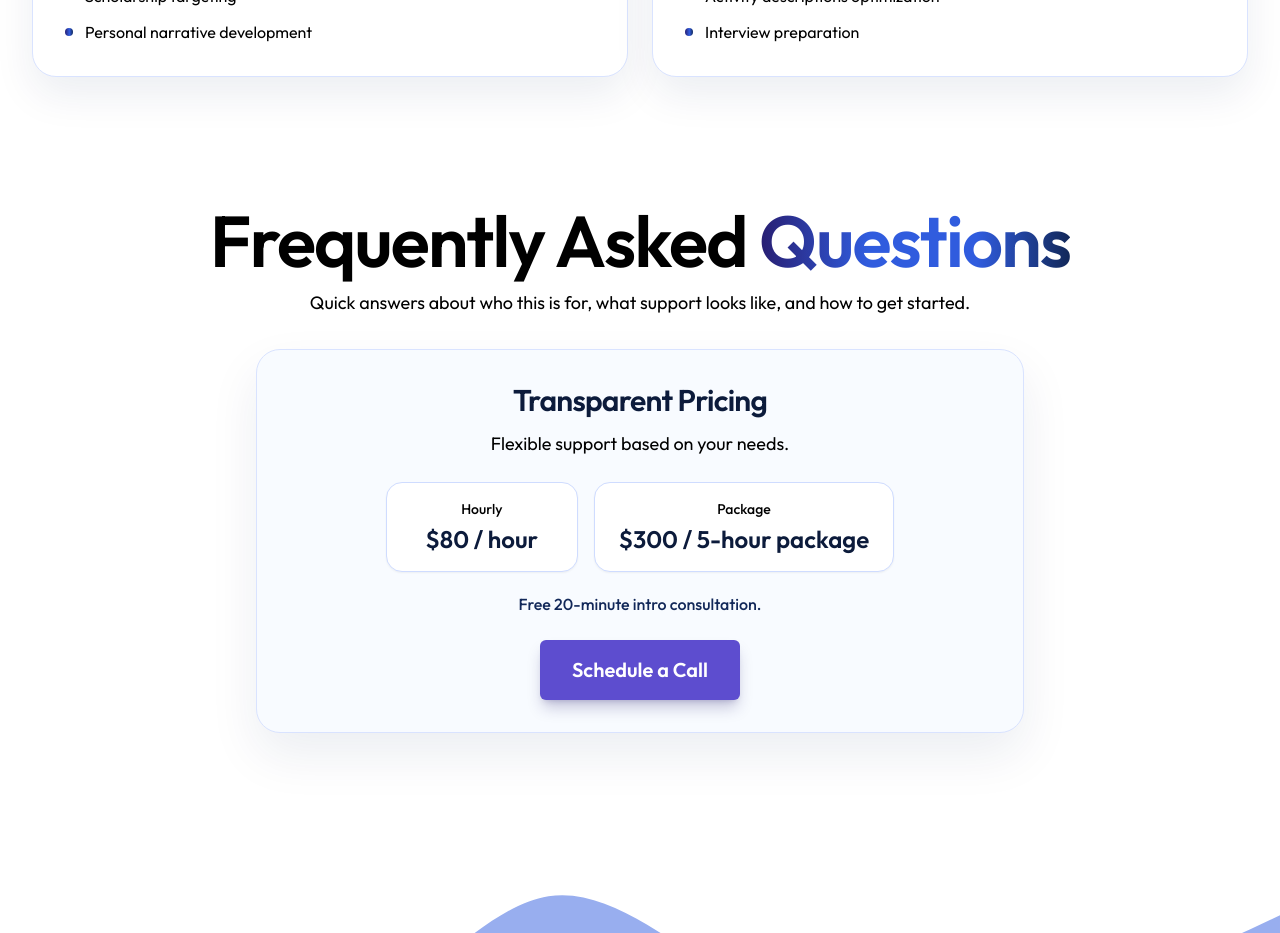
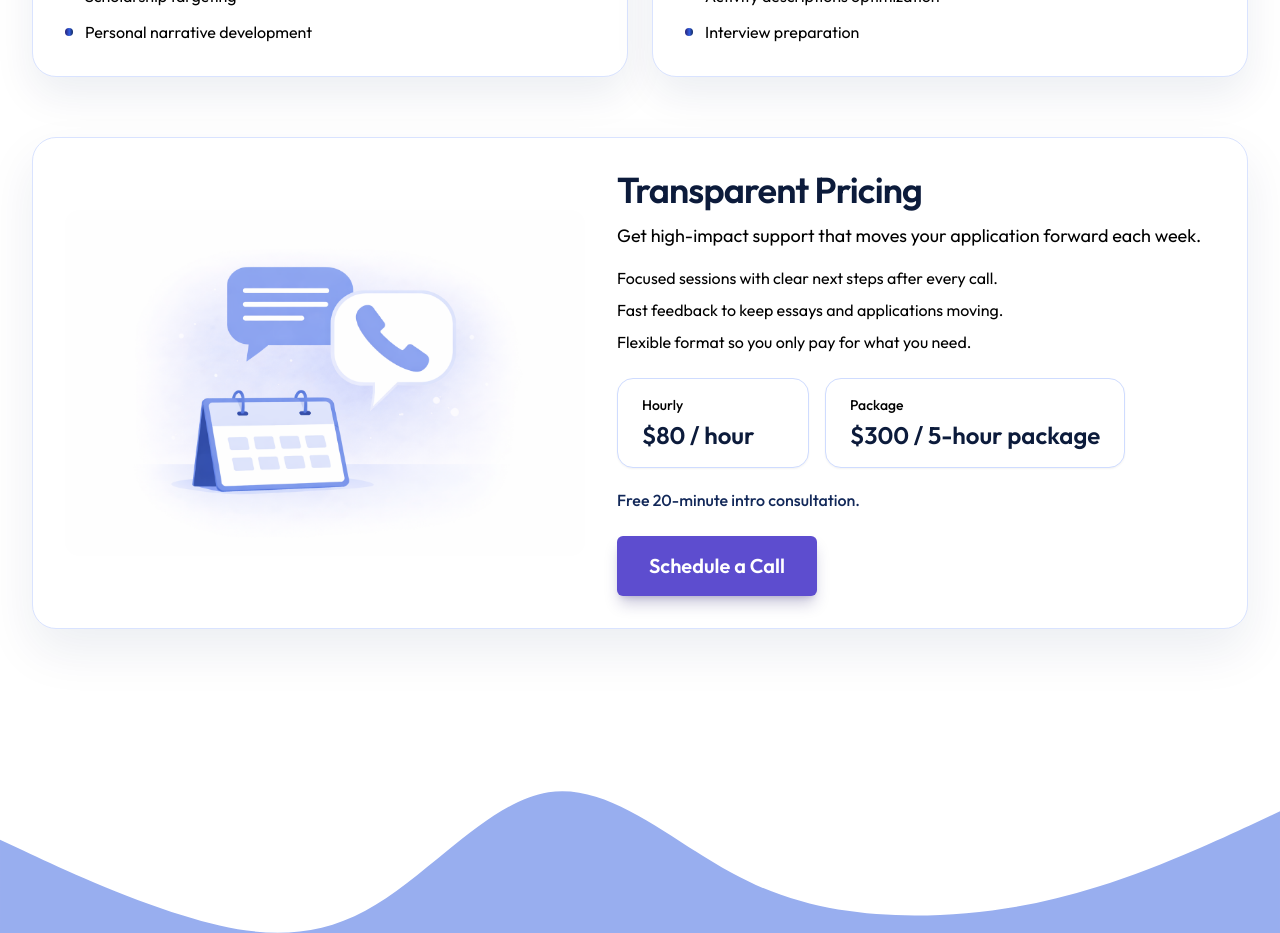
Before and after one commit to OliverIsOliver/AdmitsCollegeConsulting, a React (Vite) app: page / in a window 1280 px wide. Shown: the part 2960-3893 px from the top of the page. Built offline with nearby package versions, Linux system fonts and the light colour scheme.

Commit message:
Finished pricing section

```diff
--- a/src/Components/Projects.jsx
+++ b/src/Components/Projects.jsx
@@ -1,33 +1,38 @@
 import React from "react";
+import scheduleImage from "../Images/ChatGPT Image Schedule.png";
 
 export function Projects() {
   return (
     <div className="max-w-[100rem] mx-auto">
       <div
-        className="rounded-xl flex flex-col justify-center items-center mt-16 mb-8 mx-0 font-outfit"
+        className="rounded-xl flex flex-col justify-center items-center mt-9 mb-8 mx-0 font-outfit"
         id="work"
       >
-        <div className="mb-8 w-11/12 max-w-5xl text-center">
-          <h1 className="seven-title font-semibold tracking-tight">
-            Frequently Asked <span className="hero-main-gradient">Questions</span>
-          </h1>
-          <p className="mt-3 text-base sm:text-lg text-slate-700 max-w-2xl mx-auto">
-            Quick answers about who this is for, what support looks like, and how to get started.
-          </p>
+        <div className="w-full max-w-7xl px-2 sm:px-6 lg:px-8" id="schedule">
+          <div className="w-full rounded-3xl border border-[#d9e3ff] bg-white p-6 sm:p-8 shadow-[0_22px_50px_rgba(18,40,89,0.08)]">
+            <div className="grid items-center gap-8 lg:grid-cols-[minmax(0,1fr)_minmax(0,1.15fr)]">
+              <div className="overflow-hidden rounded-2xl bg-white">
+                <img
+                  src={scheduleImage}
+                  alt="Scheduling preview"
+                  className="w-full object-contain"
+                />
               </div>
 
-        <div
-          className="w-11/12 max-w-3xl rounded-3xl border border-[#d9e3ff] bg-[#f8fbff] p-8 text-center shadow-[0_22px_50px_rgba(18,40,89,0.08)]"
-          id="schedule"
-        >
-          <h3 className="text-2xl font-semibold tracking-tight text-[#0c1b3b] sm:text-3xl">
+              <div className="text-left">
+                <h3 className="text-3xl font-semibold tracking-tight text-[#0c1b3b] sm:text-4xl">
                   Transparent Pricing
                 </h3>
                 <p className="mt-3 text-base text-slate-600 sm:text-lg">
-            Flexible support based on your needs.
+                  Get high-impact support that moves your application forward each week.
                 </p>
+                <ul className="mt-4 space-y-2 text-sm sm:text-base text-slate-700">
+                  <li>Focused sessions with clear next steps after every call.</li>
+                  <li>Fast feedback to keep essays and applications moving.</li>
+                  <li>Flexible format so you only pay for what you need.</li>
+                </ul>
 
-          <div className="mt-6 flex flex-col items-center justify-center gap-4 sm:flex-row">
+                <div className="mt-6 flex flex-col items-start gap-4 sm:flex-row sm:items-stretch">
                   <div className="min-w-[12rem] rounded-2xl border border-[#cfdcff] bg-white px-6 py-4 shadow-sm">
                     <div className="text-sm font-medium text-slate-500">Hourly</div>
                     <div className="mt-1 text-2xl font-semibold text-[#0c1b3b]">$80 / hour</div>
@@ -53,5 +58,8 @@ export function Projects() {
               </div>
             </div>
           </div>
+        </div>
+      </div>
+    </div>
   );
 }
--- a/src/Components/ToolsSection.jsx
+++ b/src/Components/ToolsSection.jsx
@@ -73,7 +73,7 @@ function ServiceCard({ title, summary, icon: Icon, bullets, image }) {
 export default function ToolsSection() {
   return (
     <div
-      className="mt-16 px-4 py-16 font-outfit xl:px-0"
+      className="mt-16 px-4 pt-16 pb-6 font-outfit xl:px-0"
       id="tools"
     >
       <div className="mx-auto max-w-7xl px-2 sm:px-6 lg:px-8">
```
Lines whose indentation alone changed are shown as unchanged.
